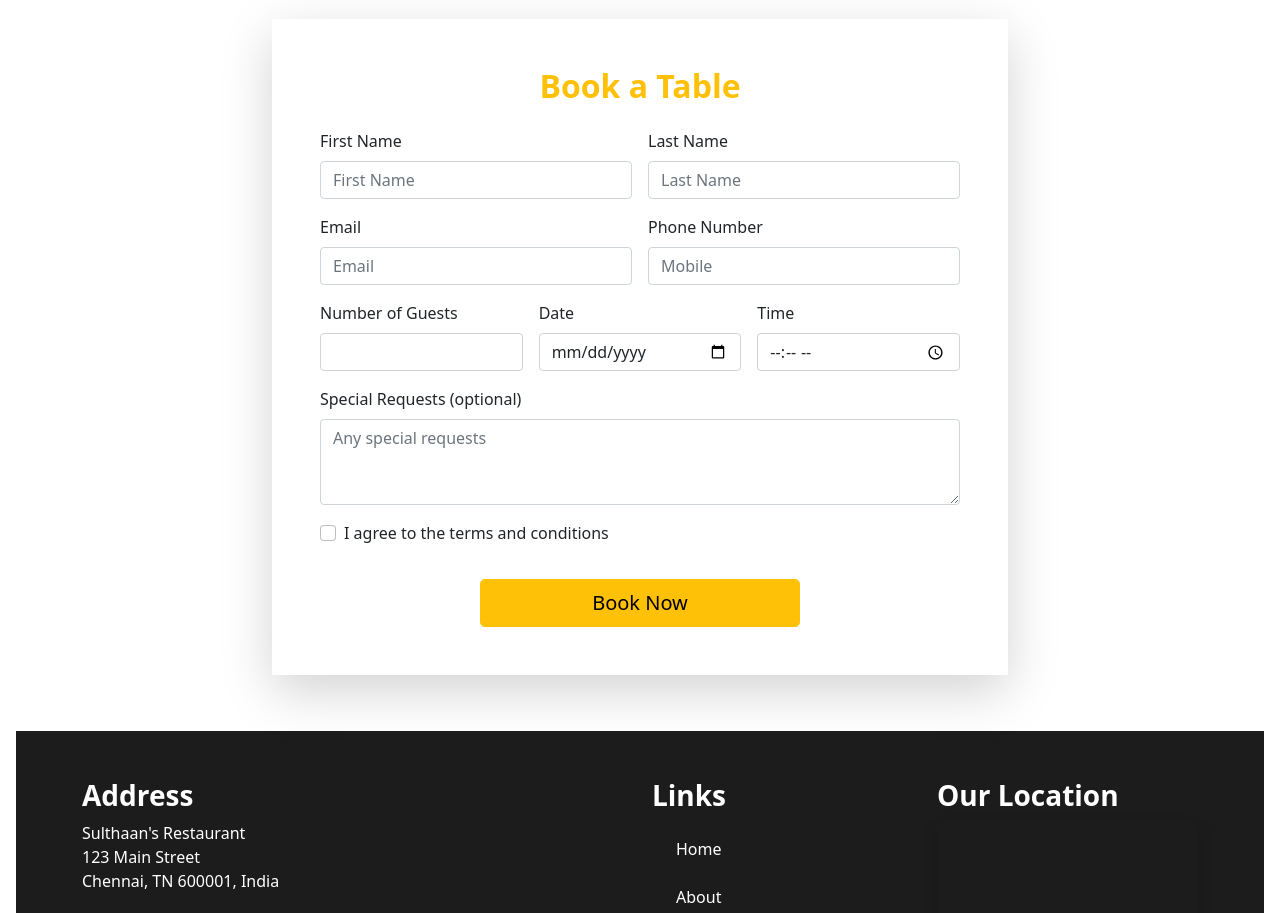
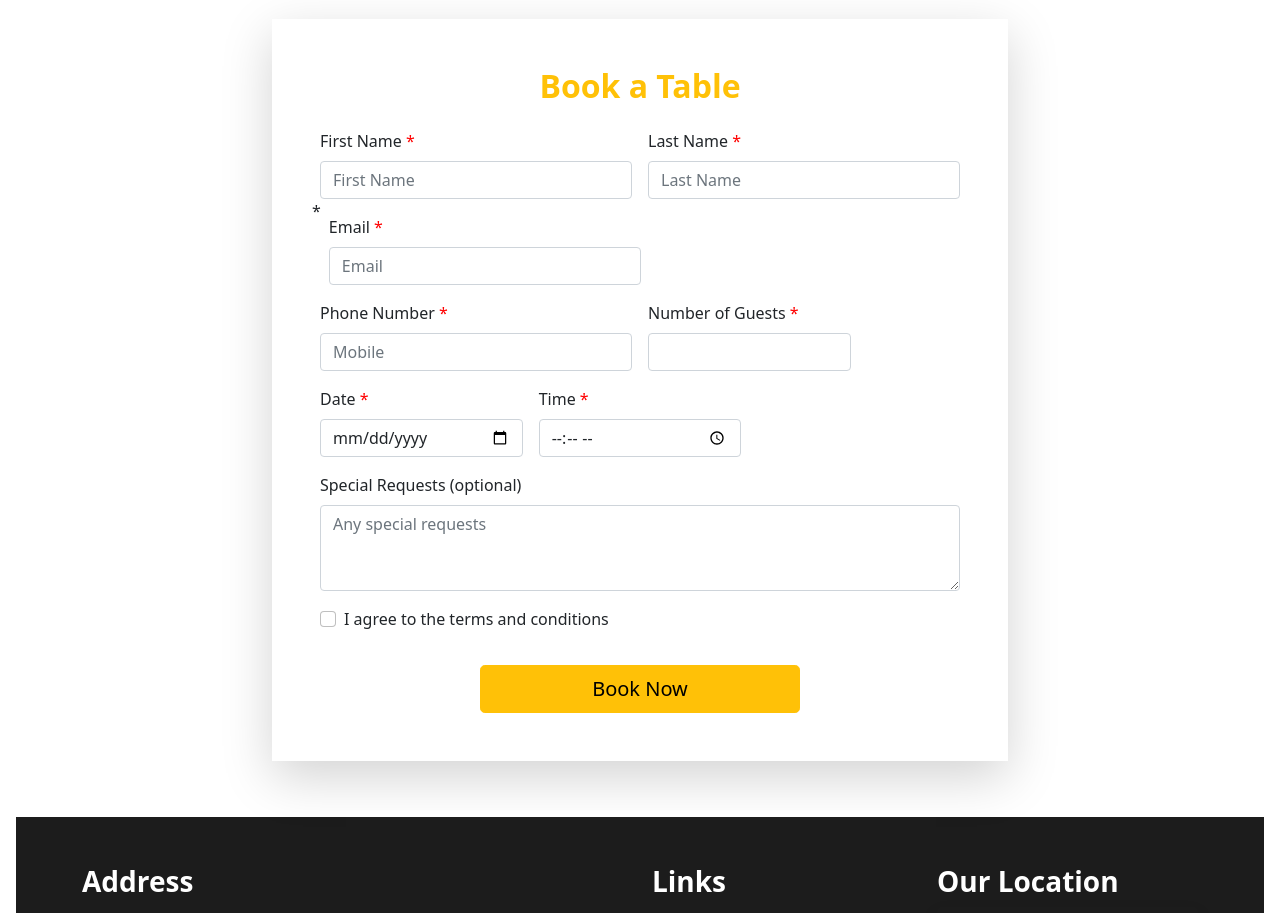
Before and after one commit to azar-dude/Sulthaans, a plain HTML site: page public/index.html in a window 1280 px wide. Shown: the part 6180-7093 px from the top of the page. Drawn offline with nearby package versions, Linux system fonts and the light colour scheme; grey boxes are pictures that could not be loaded.

Commit message:
added * to denote mandatory fields

```diff
--- a/public/index.html
+++ b/public/index.html
@@ -850,46 +850,45 @@
                                 </h2>
                                 <form class="row g-3 needs-validation" novalidate>
                                     <div class="col-md-6">
-                                        <label for="firstName" class="form-label">First Name</label>
+                                        <label for="firstName" class="form-label">First Name <span style="color: red;">*</span> </label>
                                         <input type="text" class="form-control" id="firstName" placeholder="First Name"
                                             required>
                                         <div class="invalid-feedback">Please enter your first name.</div>
                                     </div>
 
                                     <div class="col-md-6">
-                                        <label for="lastName" class="form-label">Last Name</label>
+                                        <label for="lastName" class="form-label">Last Name <span style="color: red;">*</span> </label>
                                         <input type="text" class="form-control" id="lastName" placeholder="Last Name"
                                             required>
                                         <div class="invalid-feedback">Please enter your last name.</div>
-                                    </div>
-
+                                    </div>*
                                     <div class="col-md-6">
-                                        <label for="email" class="form-label">Email</label>
+                                        <label for="email" class="form-label">Email <span style="color: red;">*</span> </label>
                                         <input type="email" class="form-control" id="email" placeholder="Email"
                                             required>
                                         <div class="invalid-feedback">Please enter a valid email address.</div>
                                     </div>
 
                                     <div class="col-md-6">
-                                        <label for="phone" class="form-label">Phone Number</label>
+                                        <label for="phone" class="form-label">Phone Number <span style="color: red;">*</span> </label>
                                         <input type="tel" class="form-control" id="phone" placeholder="Mobile" required>
                                         <div class="invalid-feedback">Please enter your phone number.</div>
                                     </div>
 
                                     <div class="col-md-4">
-                                        <label for="guests" class="form-label">Number of Guests</label>
+                                        <label for="guests" class="form-label">Number of Guests <span style="color: red;">*</span> </label>
                                         <input type="number" class="form-control" id="guests" min="1" max="20" required>
                                         <div class="invalid-feedback">Please enter number of guests.</div>
                                     </div>
 
                                     <div class="col-md-4">
-                                        <label for="date" class="form-label">Date</label>
+                                        <label for="date" class="form-label">Date <span style="color: red;">*</span> </label>
                                         <input type="date" class="form-control" id="date" required>
                                         <div class="invalid-feedback">Please select a date.</div>
                                     </div>
 
                                     <div class="col-md-4">
-                                        <label for="time" class="form-label">Time</label>
+                                        <label for="time" class="form-label">Time <span style="color: red;">*</span> </label>
                                         <input type="time" class="form-control" id="time" required>
                                         <div class="invalid-feedback">Please select a time.</div>
                                     </div>
```
